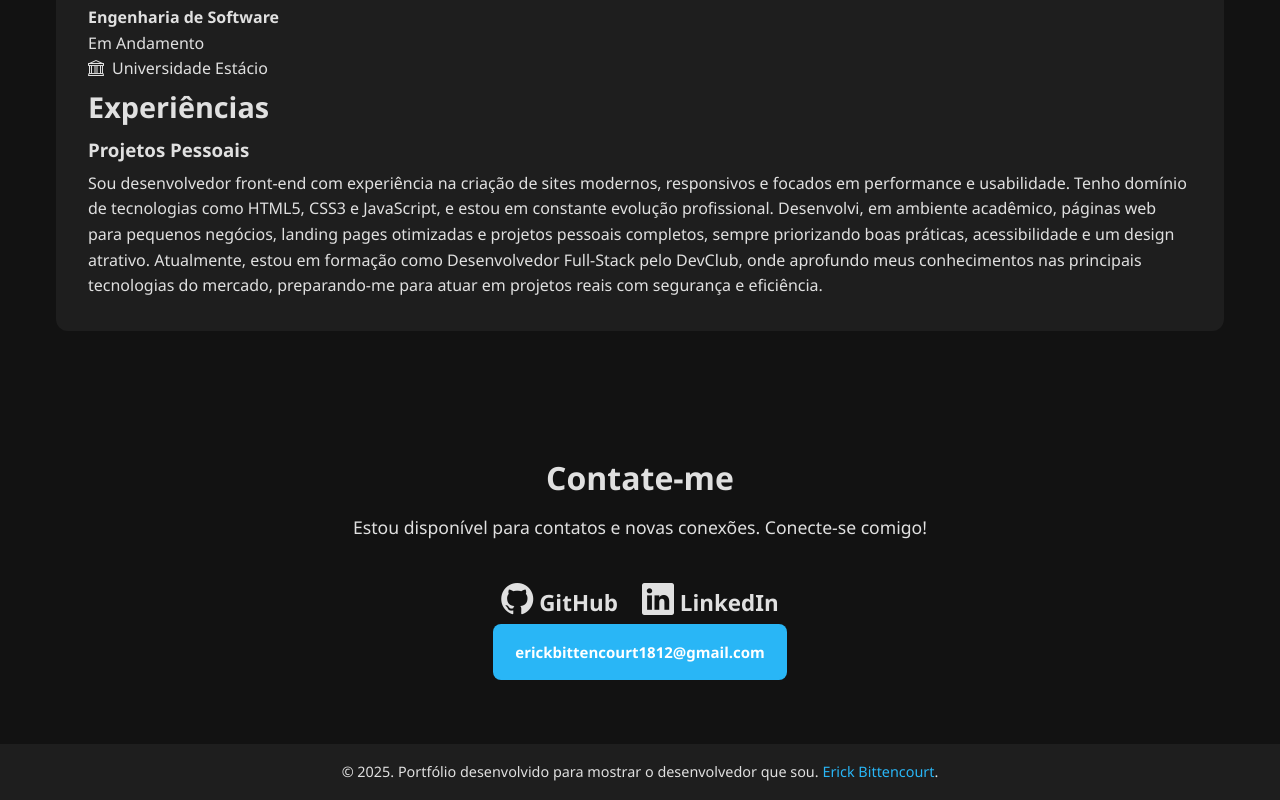
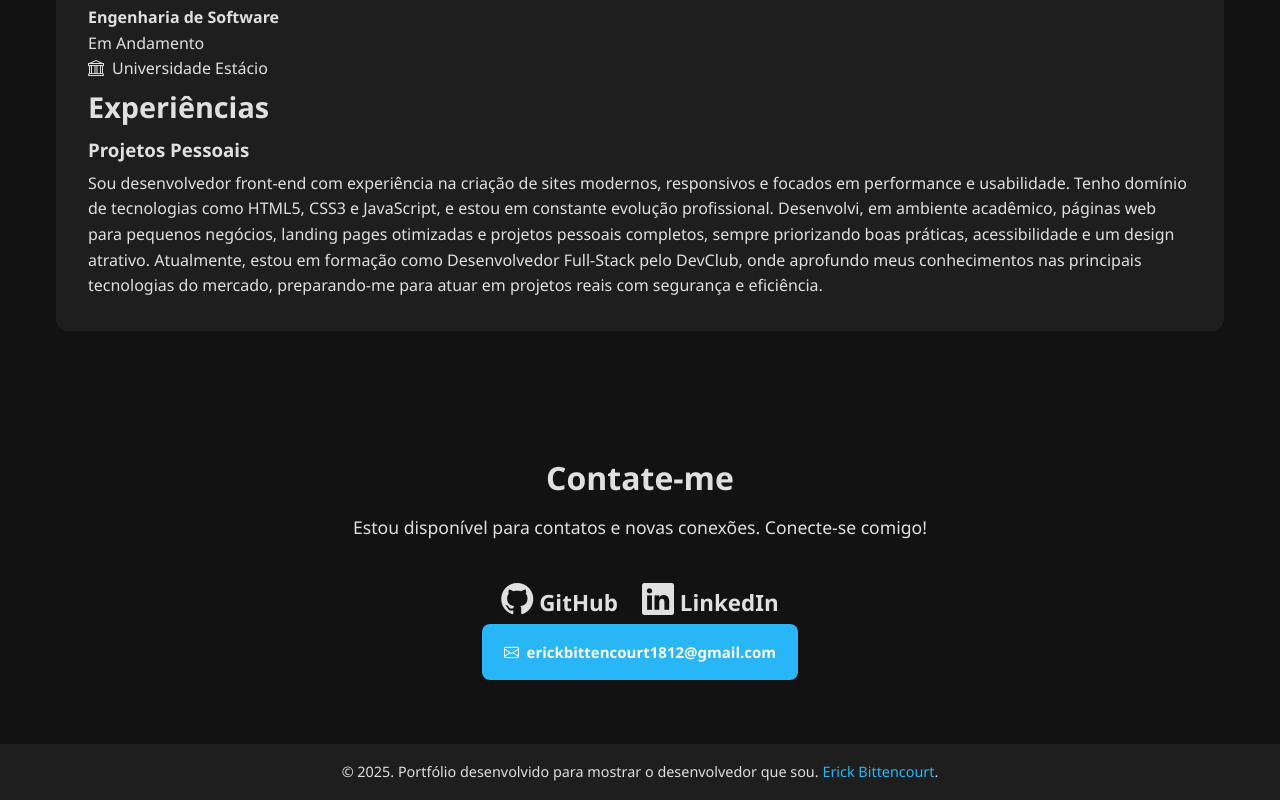
Before and after one commit to bittenk/erickbittencourt.github.io, a plain HTML site: page index.html in a window 1280 px wide. Shown: the part 3637-4437 px from the top of the page. Drawn offline with nearby package versions, Linux system fonts and the light colour scheme.

Commit message:
finalizado

```diff
--- a/index.html
+++ b/index.html
@@ -217,8 +217,9 @@
                 <li><a class="menu__link" href="https://www.linkedin.com/in/erick-bittencourt/" target="_blank"><i
                             class="bi bi-linkedin"></i><span> LinkedIn</span></a></li>
             </ul>
-            <a href="mailto:erickbittencourt1812@gmail.com" class="btn btn--primary"><span
-                        class="email">erickbittencourt1812@gmail.com</span></a>
+            <a href="mailto:erickbittencourt1812@gmail.com" class="btn btn--primary">
+  <i class="bi bi-envelope"></i> <span class="email">erickbittencourt1812@gmail.com</span>
+</a>
         </section>
     </main>
 
```
Also changed, not shown: 1 other file.
